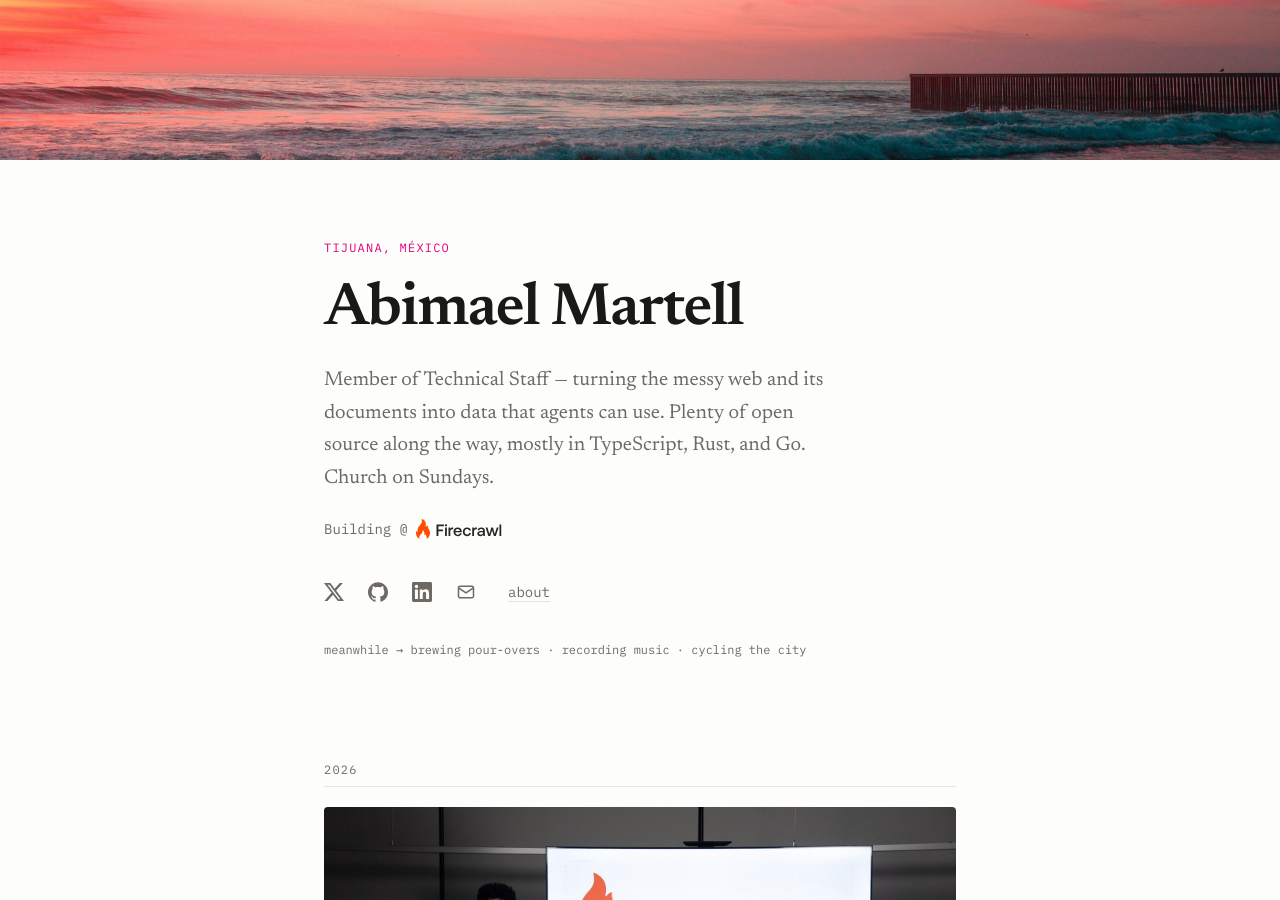
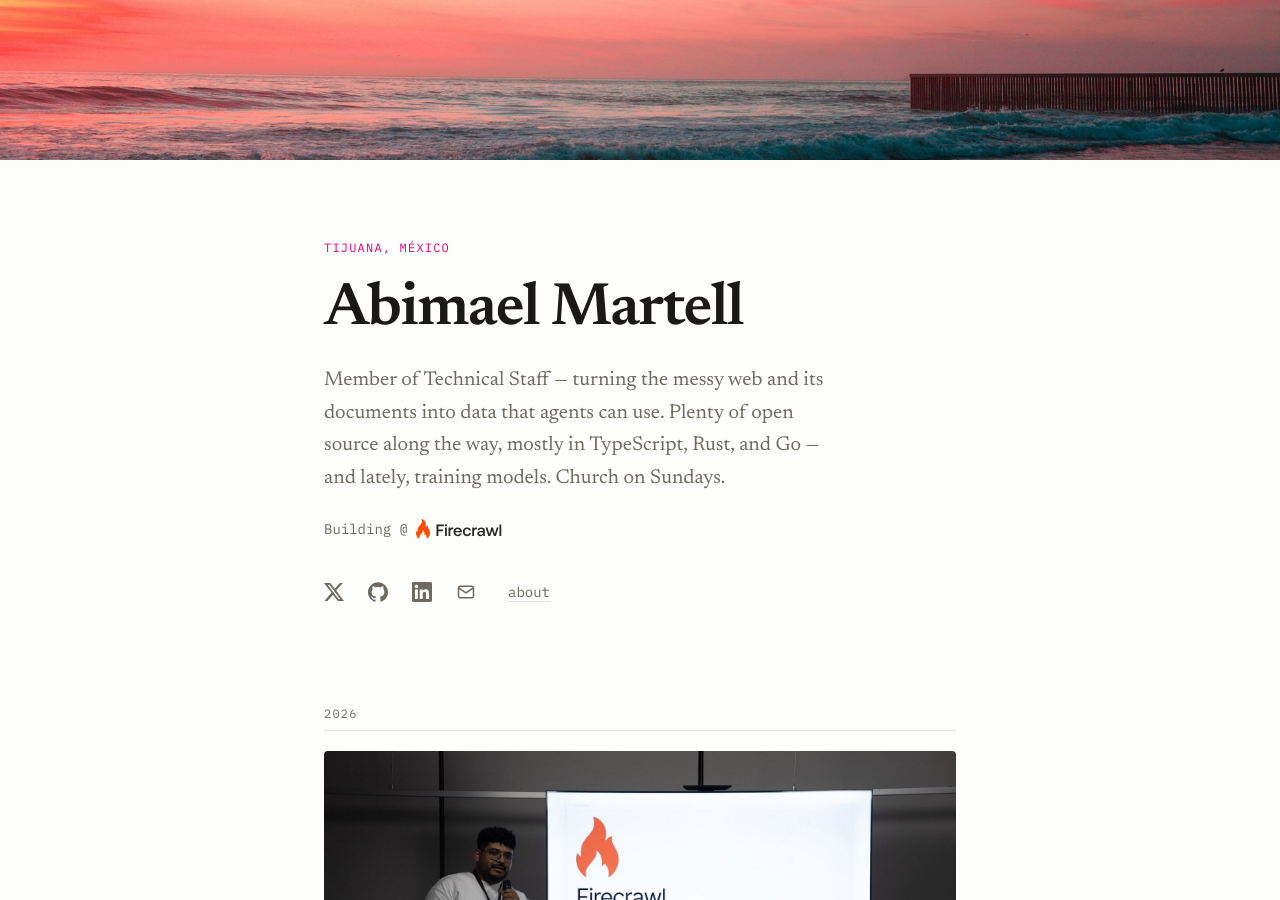
Before and after one commit to abimaelmartell/abimaelmartell.github.com, a Jekyll site: the page built from index.html, in a window 1280 px wide and 900 px high. Built offline with Jekyll 4.4.1, drawn with Linux system fonts in a browser that asks for light colours.

Commit message:
Rework about open-source blurb and tighten homepage intro
Co-Authored-By: Claude Fable 5 <noreply@anthropic.com>

```diff
--- a/about.html
+++ b/about.html
@@ -26,7 +26,7 @@ title: About
 
   <h2>Open source</h2>
 
-  <p>I’m an active open source contributor and maintainer. At Firecrawl, I help manage the open source community — reviewing PRs, supporting contributors, and keeping the project healthy. Outside of work I’m usually tinkering on something too; <a href="https://github.com/abimaelmartell">my GitHub</a> is the most honest record of what I’ve been up to lately.</p>
+  <p>I love contributing to open source — projects, libraries, whatever my work or curiosity leads me to. There’s a bit of everything on <a href="https://github.com/abimaelmartell">my GitHub</a>: a few things of my own, a few from Firecrawl, and community projects I like helping out with.</p>
 
   <h2>Outside work</h2>
 
--- a/index.html
+++ b/index.html
@@ -21,7 +21,8 @@ layout: default
   <p class="text-xl text-faded leading-relaxed max-w-lg mb-6">
     Member of Technical Staff — turning the messy web and its documents
     into data that agents can use. Plenty of open source along the way,
-    mostly in TypeScript, Rust, and Go. Church on Sundays.
+    mostly in TypeScript, Rust, and Go — and lately, training models.
+    Church on Sundays.
   </p>
 
   <a
@@ -39,9 +40,6 @@ layout: default
     <a href="/about" class="font-mono text-sm text-faded hover:text-rosa underline underline-offset-4 decoration-line">about</a>
   </div>
 
-  <p class="font-mono text-xs text-faded mt-10">
-    meanwhile &rarr; brewing pour-overs &middot; recording music &middot; cycling the city
-  </p>
 </header>
 
 <main class="max-w-2xl mx-auto px-5" id="posts">
```
